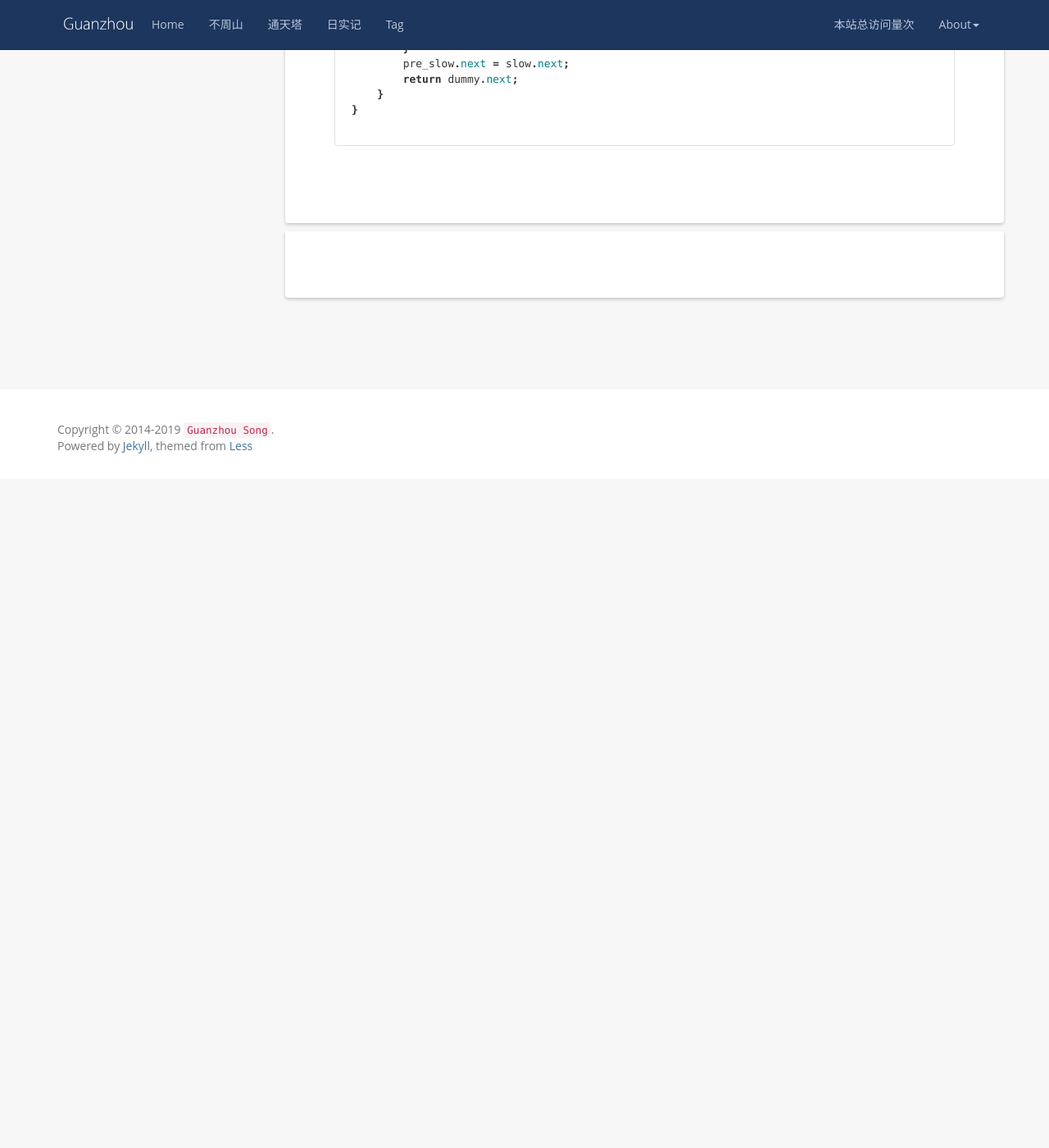
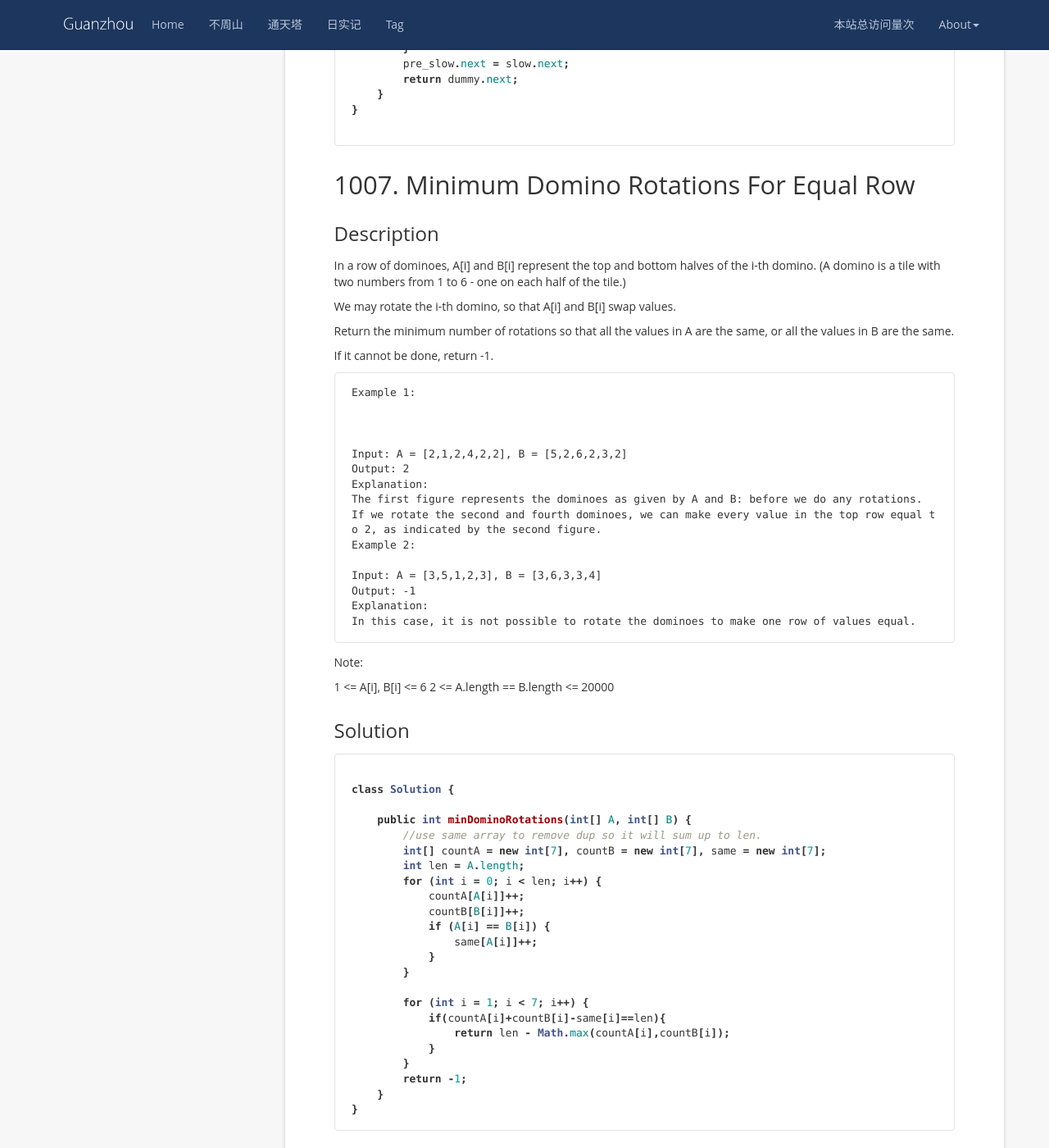
Before and after one commit to wangsimin04/GuanzhouSong.github.io, a Jekyll site: the page built from _posts/2019-10-01-LeetCode.md, in a window 1280 px wide and 1400 px high, scrolled down 42974 px. Shown: the whole window at 82% size. Built offline with Jekyll 4.4.1, drawn with Linux system fonts in a browser that asks for light colours; nearby versions of some CDN libraries; comment, search, counter and statistics services are not loaded; before the commit the page ends 43558 px from its top, so only the background shows below that.

Commit message:
Update 2019-10-01-LeetCode.md

````diff
--- a/_posts/2019-10-01-LeetCode.md
+++ b/_posts/2019-10-01-LeetCode.md
@@ -2111,3 +2111,64 @@ class Solution {
 }
 
 ```
+
+## 1007. Minimum Domino Rotations For Equal Row
+### Description
+In a row of dominoes, A[i] and B[i] represent the top and bottom halves of the i-th domino.  (A domino is a tile with two numbers from 1 to 6 - one on each half of the tile.)
+
+We may rotate the i-th domino, so that A[i] and B[i] swap values.
+
+Return the minimum number of rotations so that all the values in A are the same, or all the values in B are the same.
+
+If it cannot be done, return -1.
+
+
+```
+Example 1:
+
+
+
+Input: A = [2,1,2,4,2,2], B = [5,2,6,2,3,2]
+Output: 2
+Explanation:
+The first figure represents the dominoes as given by A and B: before we do any rotations.
+If we rotate the second and fourth dominoes, we can make every value in the top row equal to 2, as indicated by the second figure.
+Example 2:
+
+Input: A = [3,5,1,2,3], B = [3,6,3,3,4]
+Output: -1
+Explanation:
+In this case, it is not possible to rotate the dominoes to make one row of values equal.
+```
+
+Note:
+
+1 <= A[i], B[i] <= 6
+2 <= A.length == B.length <= 20000
+
+### Solution
+```java
+
+class Solution {
+
+    public int minDominoRotations(int[] A, int[] B) {
+        //use same array to remove dup so it will sum up to len.
+        int[] countA = new int[7], countB = new int[7], same = new int[7];
+        int len = A.length;
+        for (int i = 0; i < len; i++) {
+            countA[A[i]]++;
+            countB[B[i]]++;
+            if (A[i] == B[i]) {
+                same[A[i]]++;
+            }
+        }
+
+        for (int i = 1; i < 7; i++) {
+            if(countA[i]+countB[i]-same[i]==len){
+                return len - Math.max(countA[i],countB[i]);
+            }
+        }
+        return -1;
+    }
+}
+```
````
